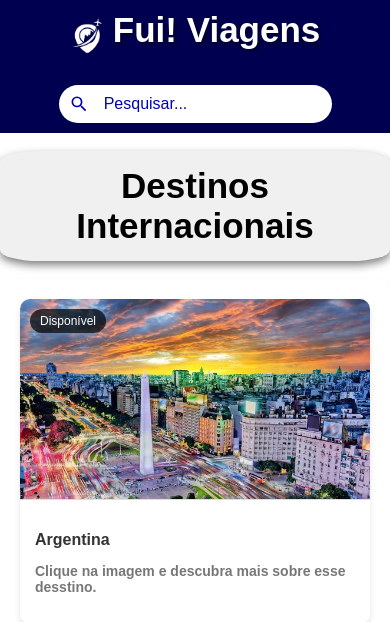
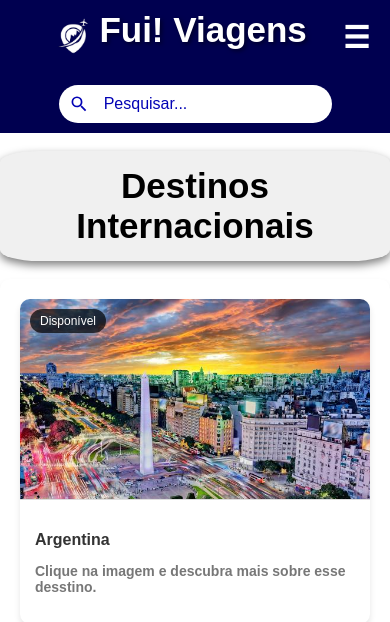
Before and after one commit to Meo007/fui, a plain HTML site: page destino/destino.html in a window 390 px wide. Shown: the top 622 px of the page. Drawn offline with Linux system fonts and the light colour scheme; files whose address does not match are found by name.

Commit message:
Update destino.html

```diff
--- a/destino/destino.html
+++ b/destino/destino.html
@@ -16,6 +16,9 @@
             <div class="logo-container">
                 <img src="../img/logo/logobranca.png" alt="Logo da Agência de Viagens">
                 <h1 style="font-family: 'Montserrat', sans-serif; text-shadow: 2px 2px 4px rgba(0, 0, 0, 0.5); margin-bottom: 15px;">Fui! Viagens</h1>
+            </div>
+            <div class="icon-container">
+                <div class="hamburger-menu" onclick="toggleMenu()">&#9776;</div>
             </div>
         </header>
 
```
